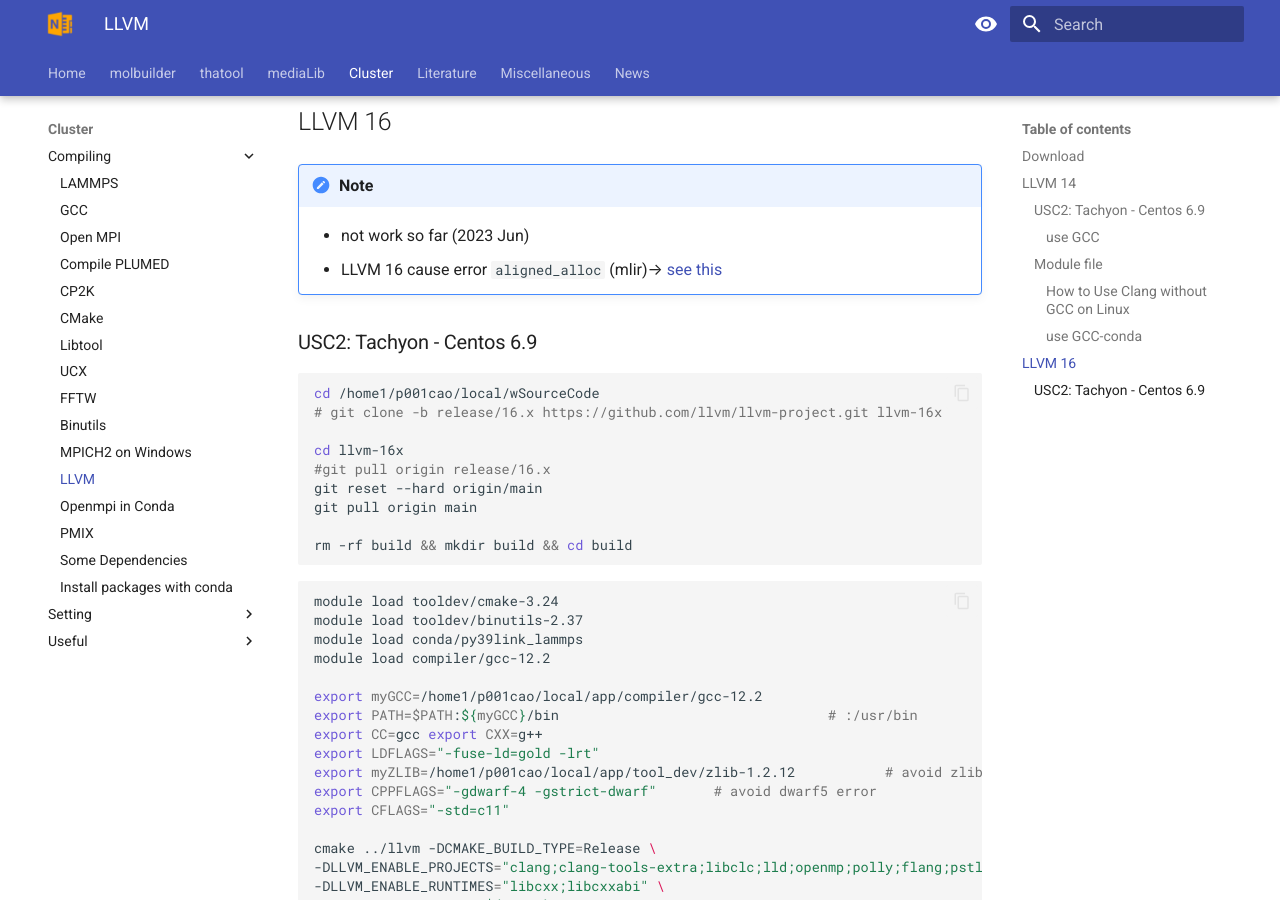
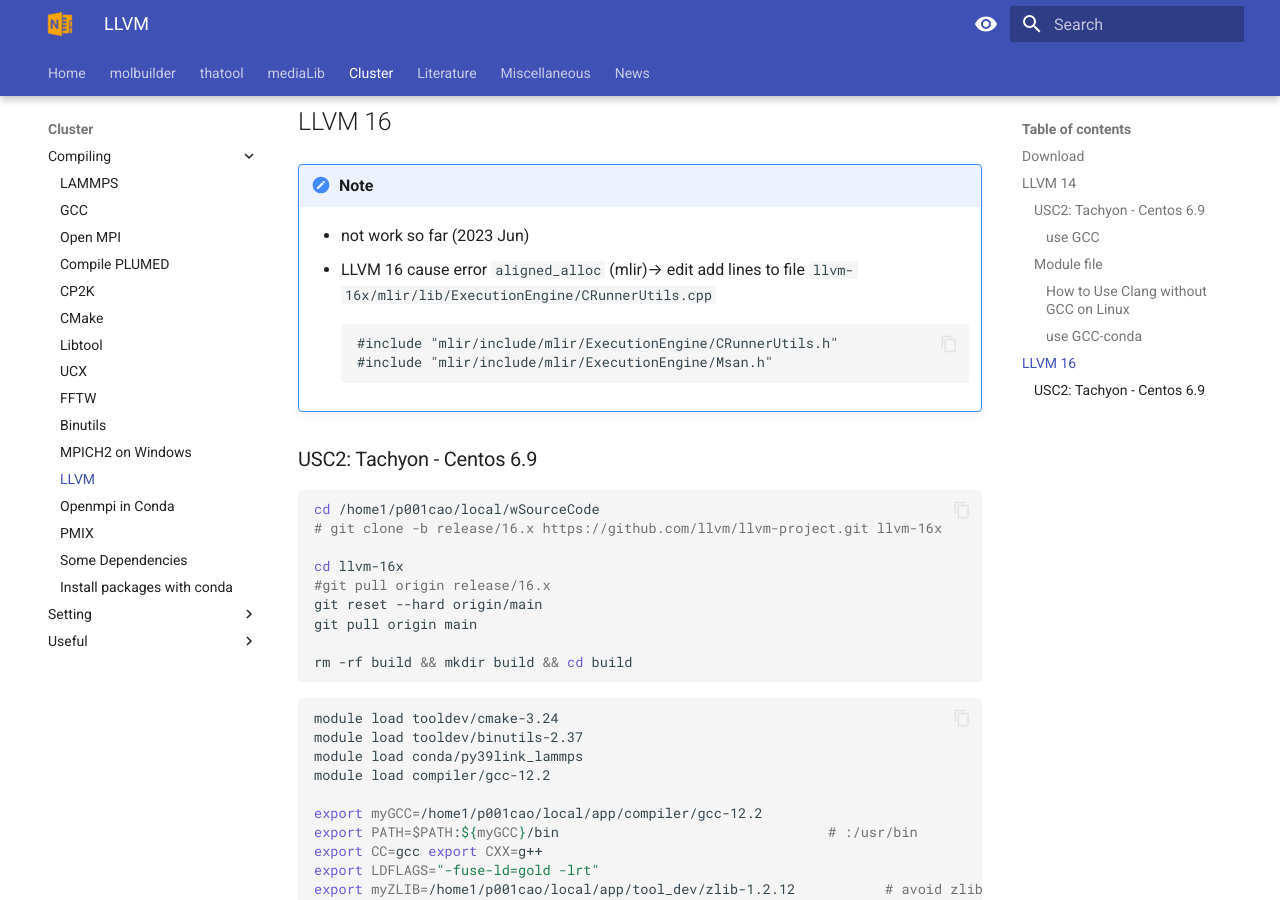
Before and after one commit to thangckt/thangckt.github.io, an MkDocs documentation site: the page built from docs/cluster/compiling/10_LLVM.md, in a window 1280 px wide and 900 px high, scrolled down 4275 px. Built offline with MkDocs 1.6.1 and Material for MkDocs 9.7.7, drawn with Linux system fonts in a browser that asks for light colours; the version menu is left out.

Commit message:
Update 10_LLVM.md

````diff
--- a/docs/cluster/compiling/10_LLVM.md
+++ b/docs/cluster/compiling/10_LLVM.md
@@ -185,7 +185,11 @@
 !!! note
 
     - not work so far (2023 Jun)
-    - LLVM 16 cause error `aligned_alloc` (mlir)--> [see this](https://stackoverflow.com/questions/29247065/compiler-cant-find-aligned-alloc-function)
+    - LLVM 16 cause error `aligned_alloc` (mlir)--> edit add lines to file `llvm-16x/mlir/lib/ExecutionEngine/CRunnerUtils.cpp`
+        ```
+        #include "mlir/include/mlir/ExecutionEngine/CRunnerUtils.h"
+        #include "mlir/include/mlir/ExecutionEngine/Msan.h"
+        ```
 
 
 ### USC2: Tachyon - Centos 6.9
@@ -214,7 +218,6 @@
 export LDFLAGS="-fuse-ld=gold -lrt"
 export myZLIB=/home1/p001cao/local/app/tool_dev/zlib-1.2.12           # avoid zlib hidden by conda
 export CPPFLAGS="-gdwarf-4 -gstrict-dwarf"       # avoid dwarf5 error
-export CFLAGS="-std=c11"
 
 cmake ../llvm -DCMAKE_BUILD_TYPE=Release \
 -DLLVM_ENABLE_PROJECTS="clang;clang-tools-extra;libclc;lld;openmp;polly;flang;pstl" \
````
